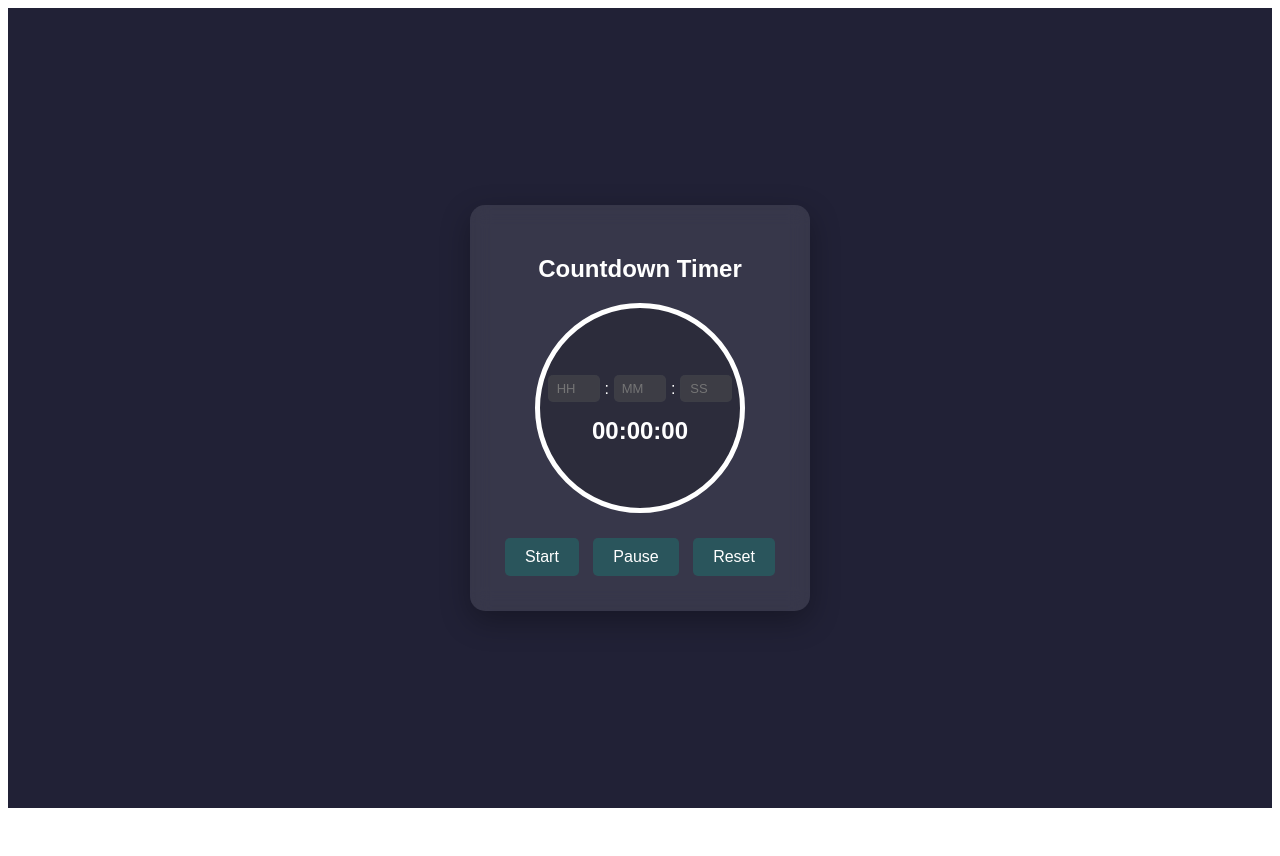
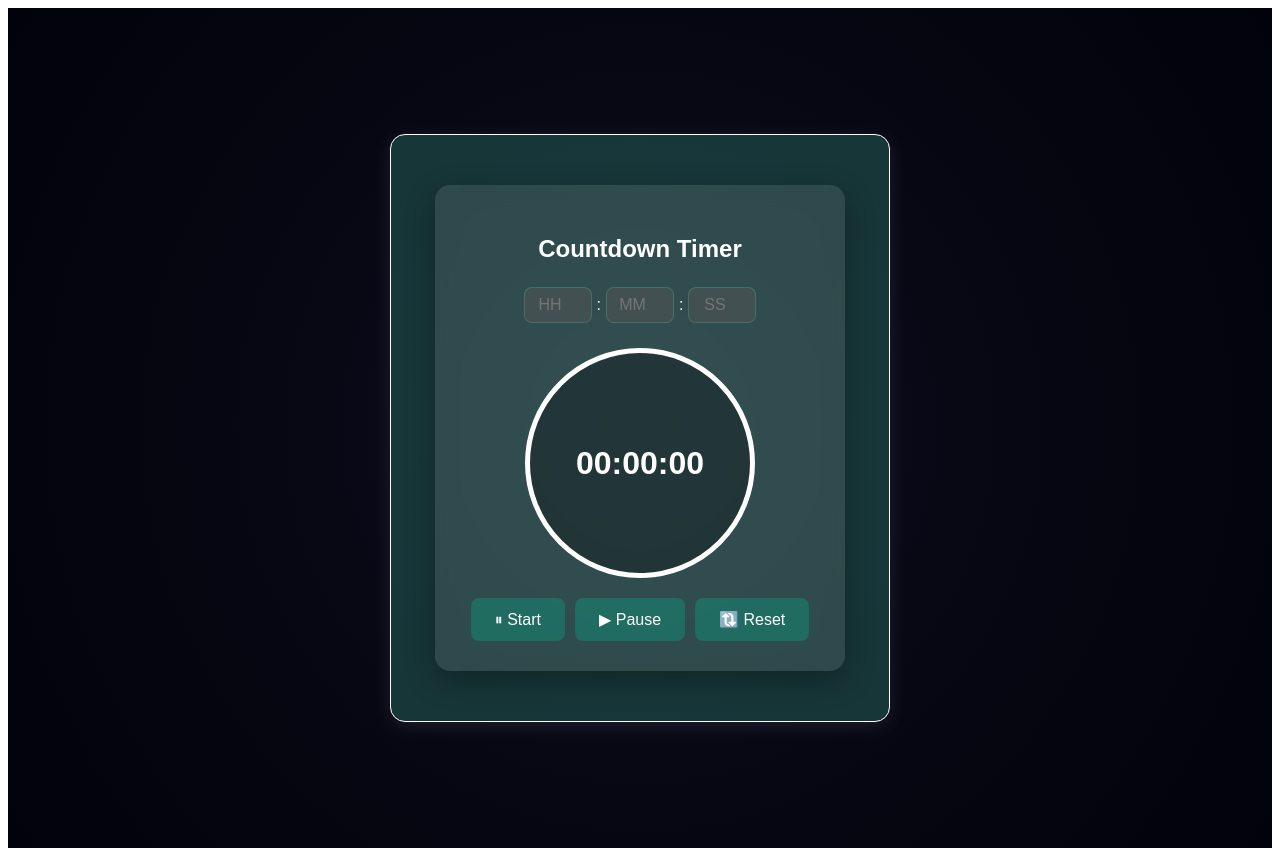
Before and after one commit to Janvipatel7/js-Timer, a plain HTML site: page index.html in a window 1280 px wide. Before the commit the page ends 816 px from the top, so only its background shows below. Drawn offline with Linux system fonts and the light colour scheme; some packages are replaced by stand-ins of ours; a script that the page names is missing.

Commit message:
changes in js

```diff
--- a/assets/css/style.css
+++ b/assets/css/style.css
@@ -1,14 +1,27 @@
-
 .bg-design {
     font-family: 'Poppins', sans-serif;
-    background: #212136;
+    background: radial-gradient(circle, #0c0c1d, #02020a);
     color: white;
     display: flex;
     justify-content: center;
     align-items: center;
     height: 100vh;
     margin: 0;
+    padding: 20px;
 }
+
+.box {
+    background-color: rgba(85, 239, 195, 0.2);
+    border: 1px solid white;
+    border-radius: 15px;
+    padding: 50px;
+    box-shadow: 0 4px 20px rgba(255, 255, 255, 0.1);
+    display: flex;
+    flex-direction: column;
+    align-items: center;
+    justify-content: center;
+}
+
 .timer-container {
     text-align: center;
     background: rgba(255, 255, 255, 0.1);
@@ -16,59 +29,93 @@
     border-radius: 15px;
     box-shadow: 0 10px 30px rgba(0, 0, 0, 0.3);
     backdrop-filter: blur(10px);
+    width: 100%;
+    max-width: 350px;
 }
-.timer-circle {
-    width: 200px;
-    height: 200px;
+
+.inputs {
     display: flex;
     justify-content: center;
     align-items: center;
-    background: rgba(0, 0, 0, 0.2);
+    margin-bottom: 20px;
+}
+
+input {
+    width: 50px;
+    padding: 8px;
+    font-size: 16px;
+    text-align: center;
+    margin: 5px;
+    border: none;
+    border-radius: 8px;
+    background: rgba(85, 85, 85, 0.5);
+    color: white;
+    outline: none;
+    transition: all 0.3s ease-in-out;
+    border: 1px solid rgba(85, 239, 195, 0.2);
+}
+
+input:focus {
+    border: 1px solid rgba(85, 239, 195, 0.7);
+    background: rgba(85, 85, 85, 0.8);
+}
+
+.timer-circle {
+    width: 220px;
+    height: 220px;
+    display: flex;
+    justify-content: center;
+    align-items: center;
+    background: rgba(0, 0, 0, 0.3);
     border-radius: 50%;
     border: 5px solid #ffffff;
     margin: 20px auto;
     flex-direction: column;
+    transition: transform 0.3s ease-in-out;
 }
-.inputs {
-    display: flex;
-    align-items: center;
+
+.timer-circle:hover {
+    transform: scale(1.05);
 }
-input {
-    width: 40px;
-    padding: 5px;
-    font-size: 13px;
-    text-align: center;
-    margin: 5px;
-    border: none;
-    border-radius: 5px;
-    background: #55555570;
-    color: white;
-    outline: none;
-    transition: all 0.6s linear;
-    border: 1px solid #55efc301;
+
+.timer {
+    font-size: 2rem;
+    font-weight: bold;
 }
-input:focus{
-    border: 1px solid #55efc3aa;
-}
-.timer {
-    font-size: 1.5rem;
-    font-weight: bold;
-    margin-top: 10px;
-}
+
 .buttons {
     margin-top: 20px;
+    display: flex;
+    justify-content: center;
+    gap: 10px;
 }
+
 button {
-    background: #00b8933c;
+    background: rgba(0, 184, 147, 0.3);
     border: none;
     color: white;
-    padding: 10px 20px;
+    padding: 12px 24px;
     font-size: 1rem;
-    margin: 5px;
     cursor: pointer;
-    border-radius: 5px;
-    transition: 0.3s;
+    border-radius: 8px;
+    transition: all 0.3s ease-in-out;
 }
+
 button:hover {
-    background: #55efc3aa;
+    background: rgba(85, 239, 195, 0.7);
+    transform: translateY(-2px);
 }
+
+@media (max-width: 500px) {
+    .inputs input {
+        width: 40px;
+        font-size: 14px;
+    }
+    .timer {
+        font-size: 1.5rem;
+    }
+    button {
+        padding: 10px 20px;
+        font-size: 0.9rem;
+    }
+}
--- a/assets/js/index.js
+++ b/assets/js/index.js
@@ -4,7 +4,7 @@ let time = document.getElementById("timer");
 let runningState = false;
 
 document.getElementById("start").addEventListener("click" , function (){
-    if(runningState) return
+    if(runningState) return;
     startTimer();
 })
 
@@ -25,8 +25,12 @@ function startTimer(){
 
     timer = setInterval(() => {
         runningState = true;
-        displayTime();
-        totalSeconds--;
+        if(totalSeconds == -1){
+            clearInterval(timer)
+        }else{
+            displayTime();
+            totalSeconds--;
+        }
     } , 1000);
 }
 
@@ -37,3 +41,13 @@ function displayTime(){
 
     time.innerHTML = `${hrs.toString().padStart(2, "0")} : ${min.toString().padStart(2, "0")} : ${sec.toString().padStart(2, "0")}`
 }
+
+document.getElementById("reset").addEventListener("click" , function (){
+    clearInterval(timer);
+    runningState = false;
+    document.getElementById("timer").innerHTML ="00:00:00";
+    document.getElementById("hours").value = "";
+    document.getElementById("minutes").value = "";
+    document.getElementById("seconds").value = "";
+
+})
--- a/index.html
+++ b/index.html
@@ -3,14 +3,14 @@
 <head>
     <meta charset="UTF-8">
     <meta name="viewport" content="width=device-width, initial-scale=1.0">
-    <title>Stylish Timer</title>
+    <title>Modern Countdown Timer</title>
     <link rel="stylesheet" href="./assets/css/style.css">
 </head>
 <body>
     <section class="bg-design">
-        <div class="timer-container">
-            <h1>Countdown Timer</h1>
-            <div class="timer-circle">
+        <div class="box">
+            <div class="timer-container">
+                <h1>Countdown Timer</h1>
                 <div class="inputs">
                     <input type="number" id="hours" placeholder="HH" min="0">
                     <span>:</span>
@@ -18,15 +18,18 @@
                     <span>:</span>
                     <input type="number" id="seconds" placeholder="SS" min="0" max="59">
                 </div>
-                <div class="timer" id="timer">00:00:00</div>
-            </div>
-            <div class="buttons">
-                <button id="start">Start</button>
-                <button id="pause">Pause</button>
-                <button id="reset">Reset</button>
+                <div class="timer-circle">
+                    <div class="timer" id="timer">00:00:00</div>
+                </div>
+                <div class="buttons">
+                    <button id="start">⏸  Start</button>
+                    <button id="pause">▶  Pause</button>
+                    <button id="reset">🔃 Reset</button>
+                </div>
             </div>
         </div>
     </section>
+
     <script src="./assets/js/index.js"></script>
     <script src="https://cdn.jsdelivr.net/npm/sweetalert2@11"></script>
 </body>
```
